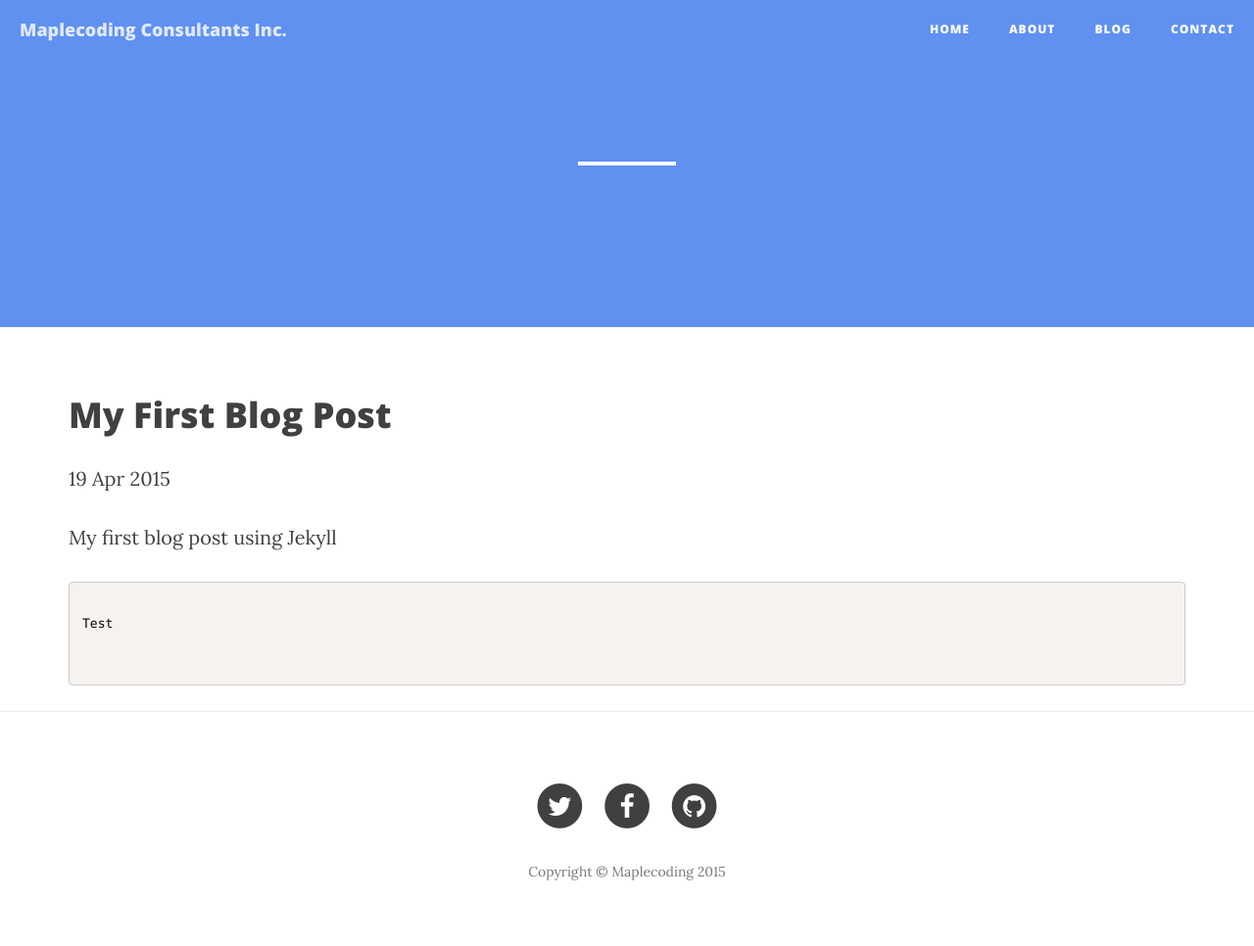
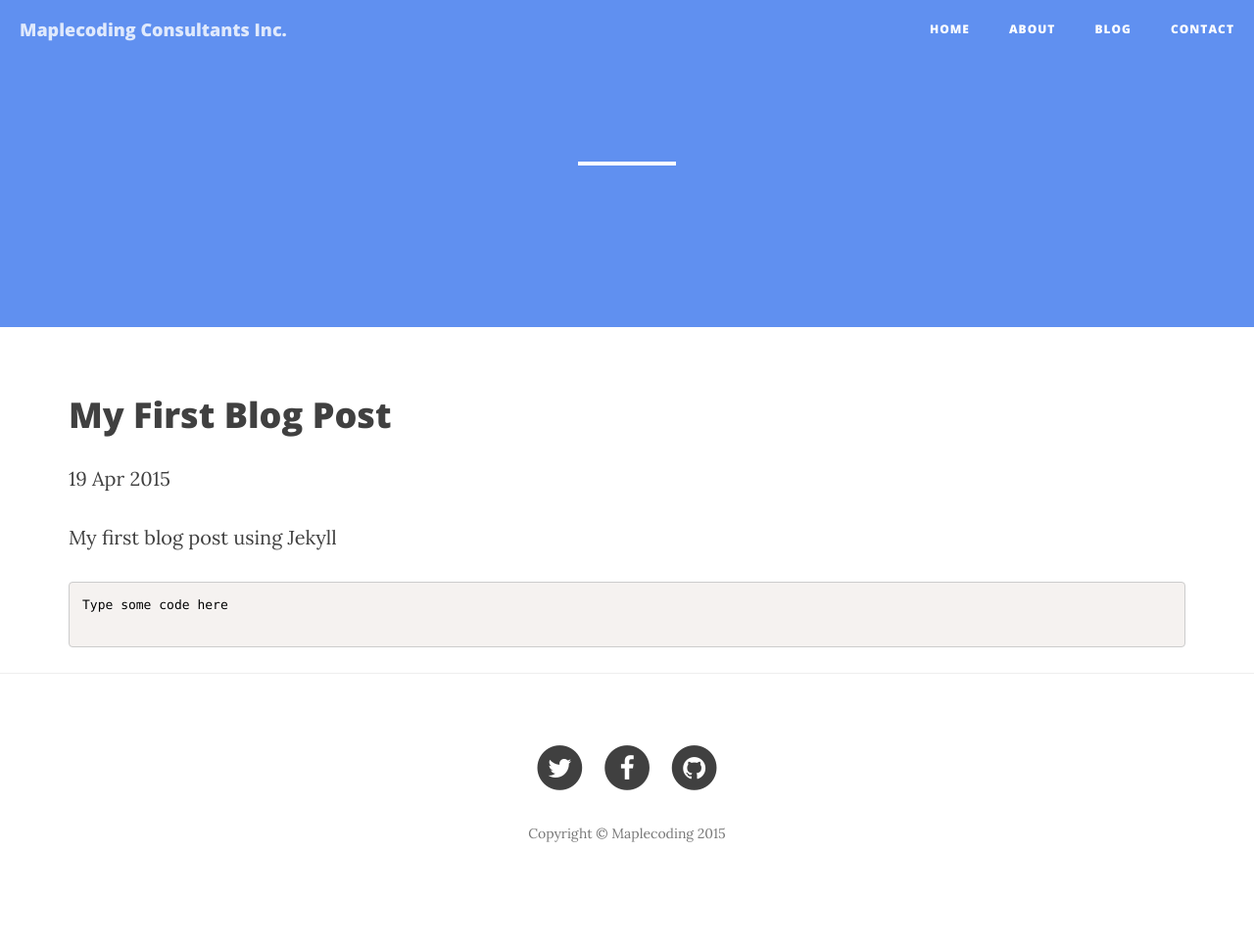
Before and after one commit to shawinder/shawinder.github.io, a Jekyll site: the page built from _posts/2015-04-19-my-first-blog-post.md, in a window 1280 px wide. Shown: the whole page at 98% size. Built offline with Jekyll 4.4.1, drawn with Linux system fonts in a browser that asks for light colours; nearby versions of some CDN libraries; after the commit the page ends 927 px from its top, so only the background shows below that.

Commit message:
Update 2015-04-19-my-first-blog-post.md

```diff
--- a/_posts/2015-04-19-my-first-blog-post.md
+++ b/_posts/2015-04-19-my-first-blog-post.md
@@ -8,8 +8,6 @@ My first blog post using Jekyll
 
 <pre>
 <code class="language-markup">
-<html>
-<body>Test</body>
-</html>
+<p class="hey">Type some code here</p>
 </code>
 </pre>
```
